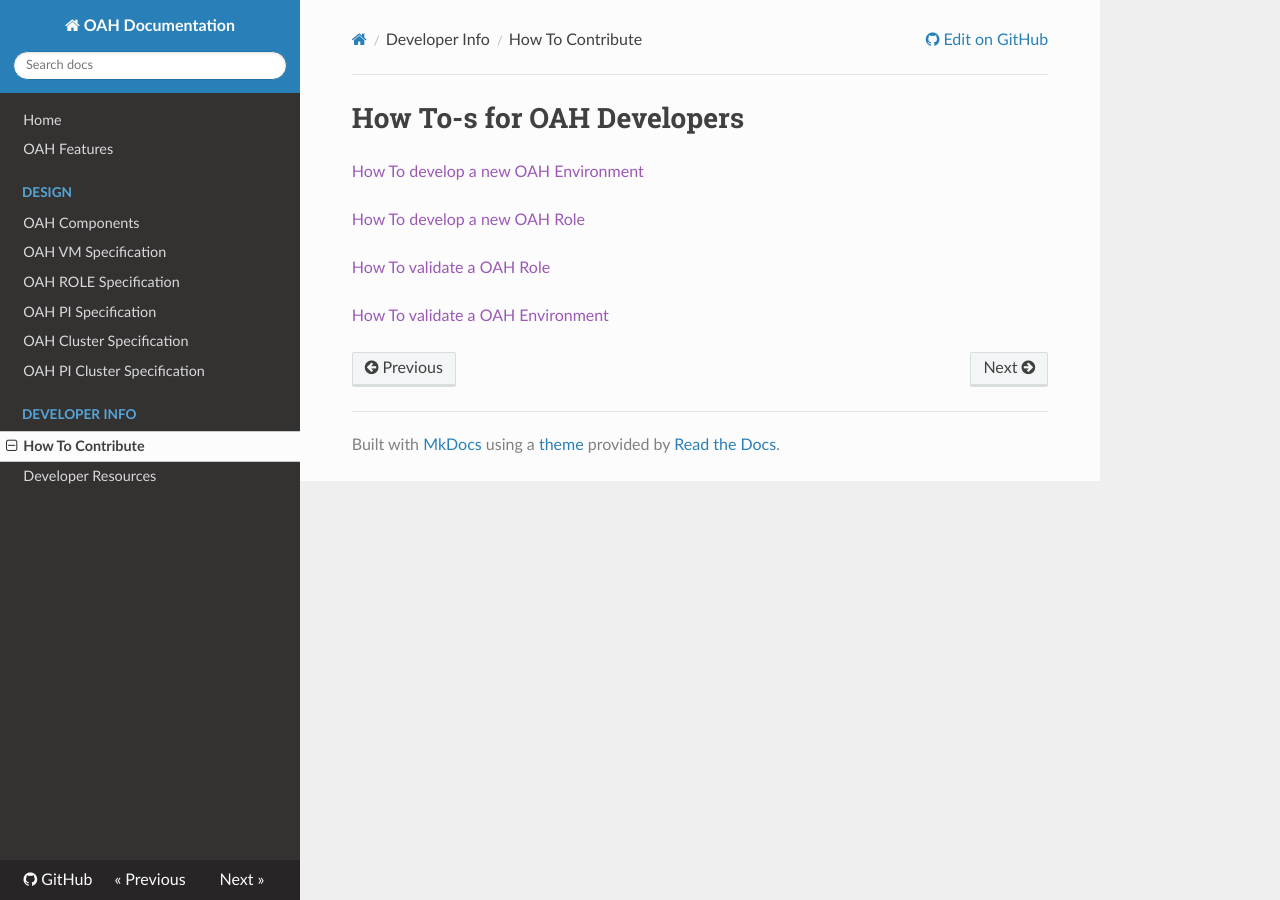
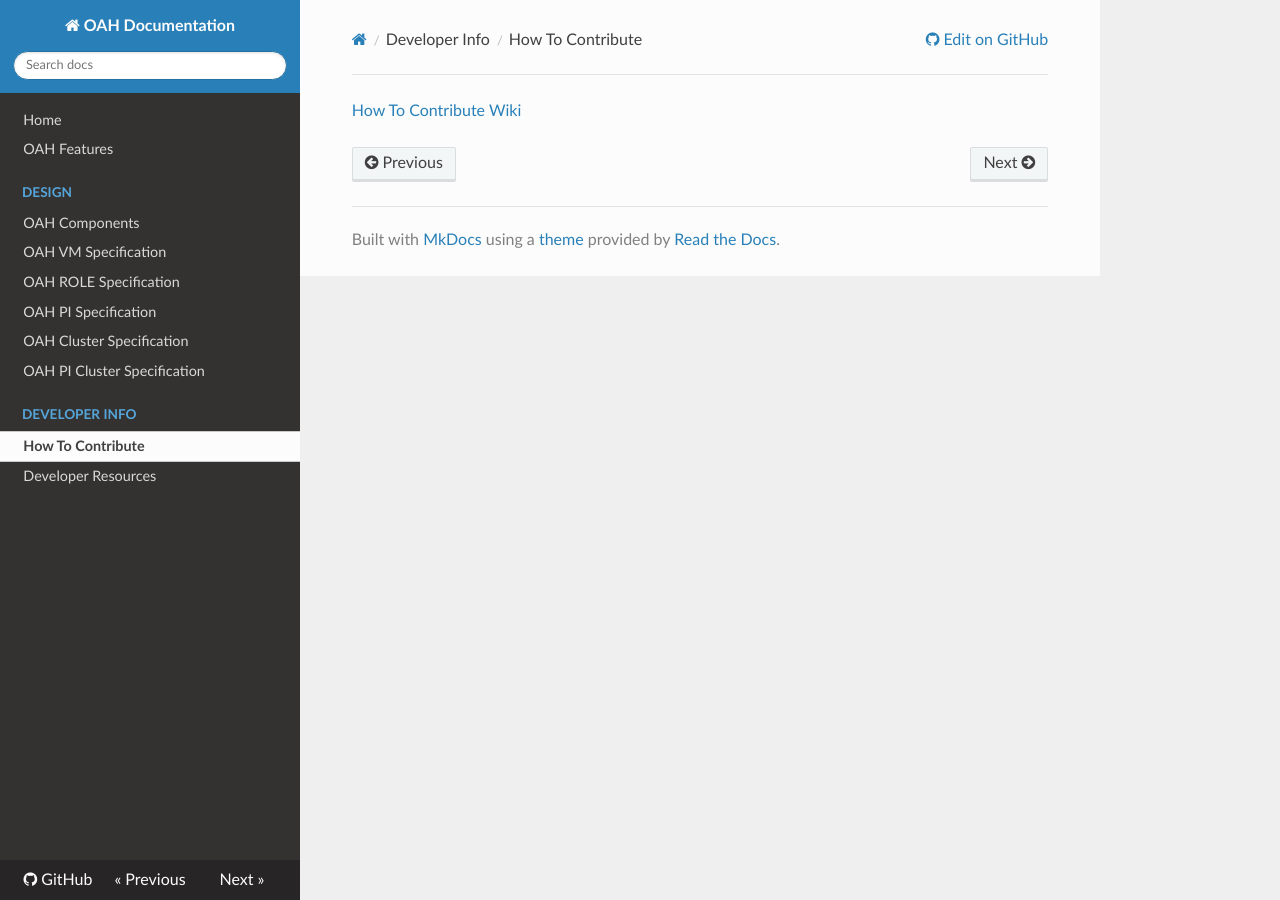
Before and after one commit to openapphack/OAH, an MkDocs documentation site: the page built from docs/developer-info/how-to-contribute.md, in a window 1280 px wide. Built offline with MkDocs 1.6.1, drawn with Linux system fonts in a browser that asks for light colours; nearby versions of some CDN libraries; old or Windows-style settings are respelled for this version of MkDocs.

Commit message:
Update how-to-contribute.md

```diff
--- a/docs/developer-info/how-to-contribute.md
+++ b/docs/developer-info/how-to-contribute.md
@@ -1,9 +1 @@
-# How To-s for OAH Developers
-
-[How To develop a new OAH Environment]()
-
-[How To develop a new OAH Role]()
-
-[How To validate a OAH Role]()
-
-[How To validate a OAH Environment]()
+[How To Contribute Wiki](https://github.com/openapphack/OAH/wiki/How-To-Contribute)
```
